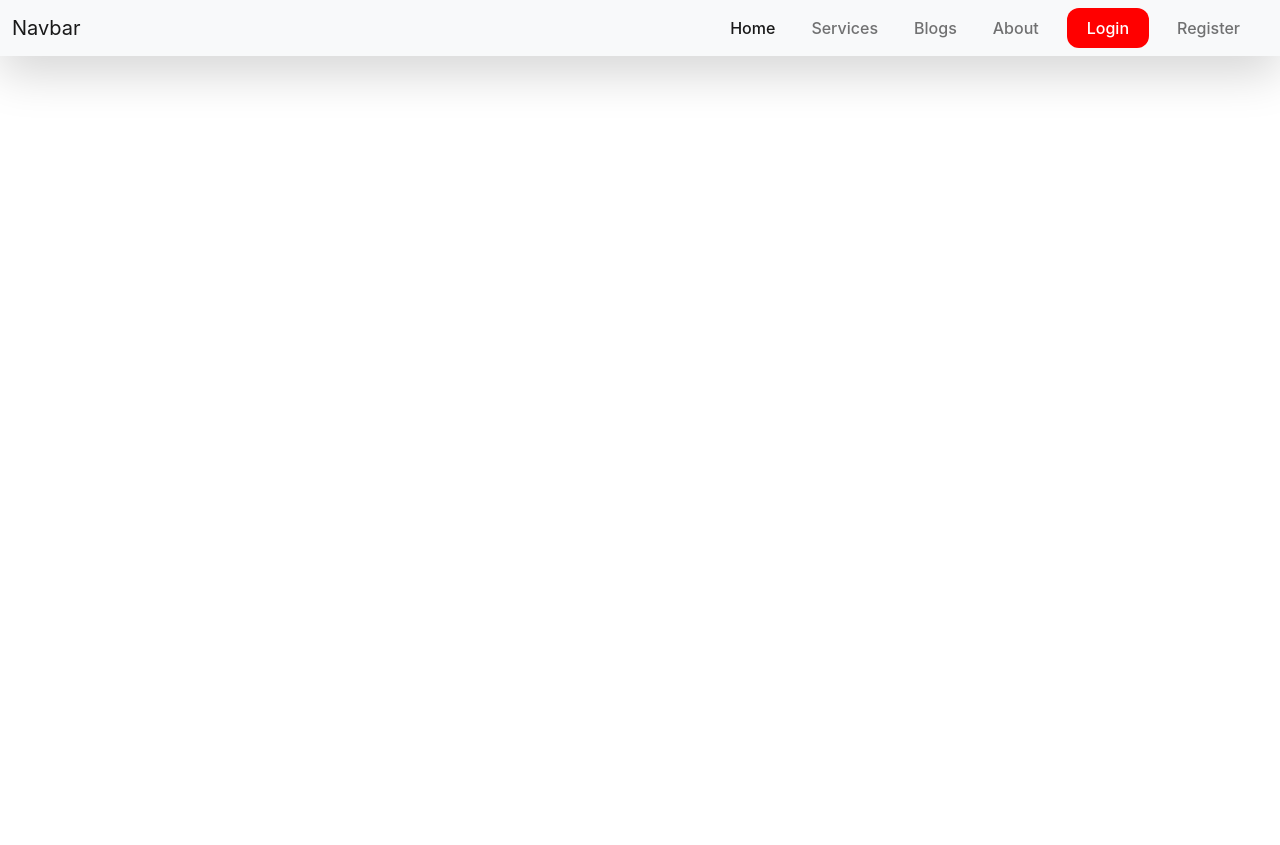
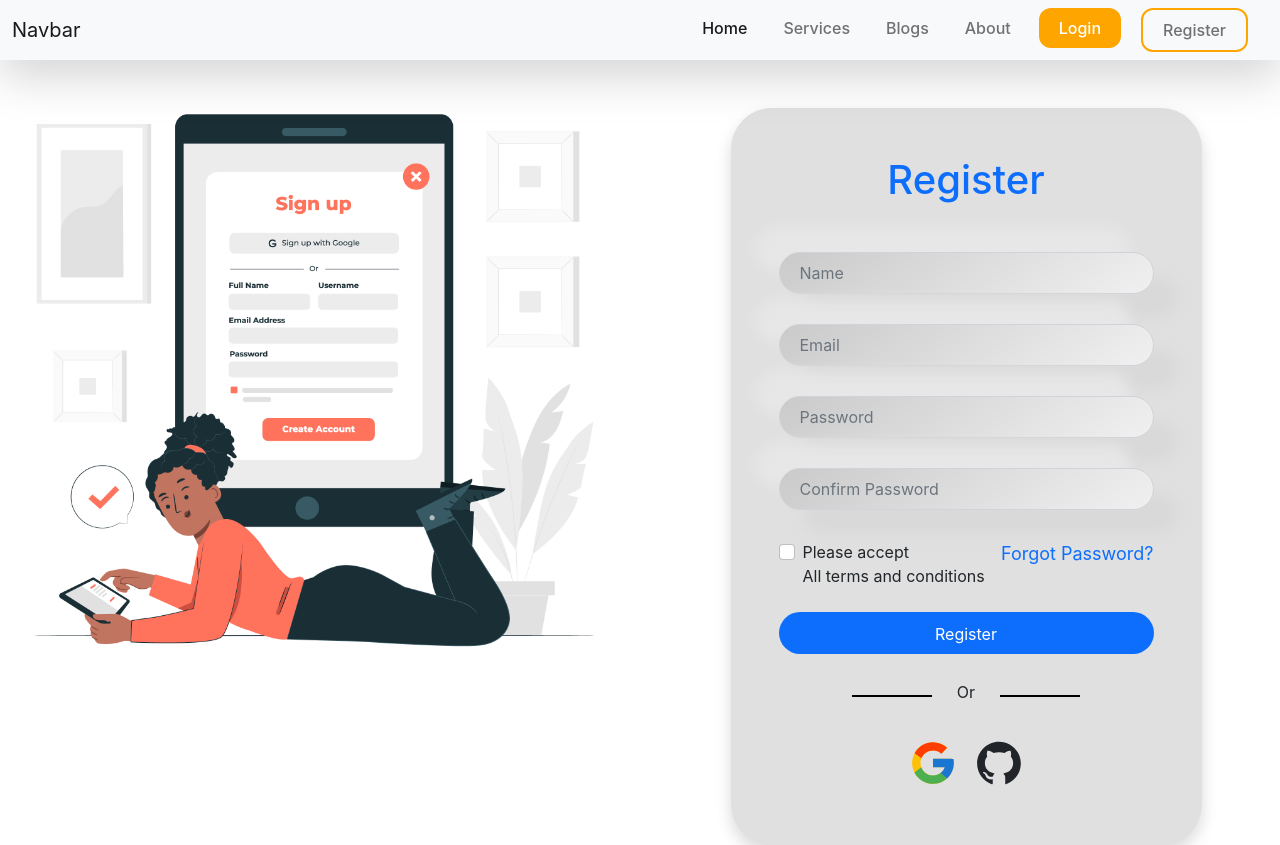
Before and after one commit to sayanpal469/independent-service-provider, a React (Create React App) app: page /register in a window 1280 px wide. Before the commit the page ends 800 px from the top, so only its background shows below. Built offline with nearby package versions, Linux system fonts and the light colour scheme.

Commit message:
register form added

```diff
--- a/package.json
+++ b/package.json
@@ -3,6 +3,7 @@
   "version": "0.1.0",
   "private": true,
   "dependencies": {
+    "@react-icons/all-files": "^4.1.0",
     "@testing-library/jest-dom": "^5.16.4",
     "@testing-library/react": "^13.1.1",
     "@testing-library/user-event": "^13.5.0",
@@ -10,6 +11,7 @@
     "react": "^18.0.0",
     "react-dom": "^18.0.0",
     "react-firebase-hooks": "^5.0.3",
+    "react-icons": "^4.3.1",
     "react-router-dom": "^6.3.0",
     "react-scripts": "5.0.1",
     "web-vitals": "^2.1.4"
--- a/src/App.js
+++ b/src/App.js
@@ -2,6 +2,8 @@ import { Route, Routes } from 'react-router-dom';
 import Navbar from './components/SharedPages/Navbar/Navbar';
 import Home from './components/HomeSection/Home/Home';
 import Services from './components/HomeSection/Service/Services';
+import Register from './components/LoginSection/Register/Register';
+import Login from './components/LoginSection/Login/Login';
 
 function App() {
   return (
@@ -10,6 +12,8 @@ function App() {
       <Routes>
           <Route path='/' element={ <Home/> }></Route>
           <Route path='/services' element={ <Services/> }></Route>
+          <Route path='/login' element={ <Login/> }></Route>
+          <Route path='/register' element={ <Register/> }></Route>
       </Routes>
     </div>
   );
--- a/src/components/HomeSection/Service/Service.js
+++ b/src/components/HomeSection/Service/Service.js
@@ -5,7 +5,7 @@ import './Service.css'
 const Service = ({service}) => {
     const {picture, balance, category} = service
     return (
-        <div class="text-center card col-lg-3 m-3 col-md-6 col-sm-12 col-12 border-0 shadow" style={{width: '18rem'}}>
+        <div class="text-center card col-lg-4 m-3 col-md-6 col-sm-12 col-12 border-0 shadow" style={{width: '18rem'}}>
         <img src={picture} class="card-img-top img-fluid" alt="..."/>
         <div class="card-body">
           <h5 class="card-title">{category}</h5>
--- a/src/components/HomeSection/Service/Services.js
+++ b/src/components/HomeSection/Service/Services.js
@@ -8,7 +8,7 @@ const Services = () => {
 
     return (
         <div className=''>
-            <h1>This is card</h1>
+            <h1 className='text-center my-5 text-primary'>My Services</h1>
             <div className='row px-5'>
                 {
                     services.map(service => <Service key={service.id} service={service}></Service>)
--- /dev/null
+++ b/src/components/LoginSection/Login/Login.js
@@ -0,0 +1,11 @@
+import React from 'react';
+
+const Login = () => {
+    return (
+        <div>
+
+        </div>
+    );
+};
+
+export default Login;
--- /dev/null
+++ b/src/components/LoginSection/Register/Register.css
@@ -0,0 +1,56 @@
+.sign-up-img img{
+    width: 100%;
+    height: auto;
+    padding-top: auto;
+    margin: auto;
+}
+
+#form{
+    border-radius: 41px;
+background: #e0e0e0;
+box-shadow:  27px 27px 54px #bababa,
+             -27px -27px 54px #ffffff;
+}
+
+.input{
+    margin-bottom: 30px;
+    padding: 8px;
+    padding-left: 20px;
+    border-radius: 62px;
+background: linear-gradient(145deg, #cacaca, #f0f0f0);
+box-shadow:  24px 24px 14px #d9d9d9,
+             -24px -24px 14px #e7e7e7;
+}
+
+.btn{
+    border-radius: 40px;
+    border: none;
+    padding-top: 10px;
+    padding-bottom: 8px;
+}
+
+.btn:hover{
+    background: orange;
+}
+
+#forgot{
+    font-size: 18px;
+    text-decoration: none;
+}
+
+.or-area{
+    display: flex;
+    justify-content: center;
+    align-items: center;
+
+}
+
+.dag{
+    border: 1px solid black;
+    width: 80px;
+    margin: 25px;
+}
+
+.social{
+    font-size: 20px;
+}
--- /dev/null
+++ b/src/components/LoginSection/Register/Register.js
@@ -0,0 +1,86 @@
+import React from 'react';
+import signUp from '../../../assets/Sign Up/6333050.jpg'
+import './Register.css'
+import auth from '../../../firebase.init'
+import { useCreateUserWithEmailAndPassword } from 'react-firebase-hooks/auth';
+import { Link, useNavigate } from 'react-router-dom';
+import SocialLogin from '../SocialLogin/SocialLogin';
+
+
+const Register = () => {
+    const navigate = useNavigate()
+
+    const [
+        createUserWithEmailAndPassword,
+        user,
+        loading,
+        error,
+      ] = useCreateUserWithEmailAndPassword(auth);
+
+
+    if(user) {
+        navigate('/')
+    }
+
+    const handelSubmit = (e) => {
+        e.preventDefault()
+
+        const email = e.target.email.value
+        const password = e.target.password.value
+
+        createUserWithEmailAndPassword(email, password)
+    }
+
+    return (
+        <div className='row'>
+            <div className='col-lg-6 sign-up-img'>
+            <img src={signUp} alt="" />
+            </div>
+
+      <div className='col-lg-6'>
+        <form id='form' onSubmit={handelSubmit} className='w-75 mx-auto mt-5 shadow p-5 h-auto'>
+        <h1 className='text-center mb-5 text-primary'>Register</h1>
+
+        <div class="mb-3">
+        <input  name='name' type="email" class="input form-control" id="exampleInputEmail1" aria-describedby="emailHelp" placeholder='Name'/>
+        </div>
+
+
+        <div class="mb-3">
+        <input  name='email' type="email" class="input form-control" id="exampleInputEmail1" aria-describedby="emailHelp" placeholder='Email'/>
+        </div>
+
+    <div class="mb-3">
+    <input name='password' type="password" class="form-control input" id="exampleInputPassword1" placeholder='Password'/>
+    </div>
+
+    <div class="mb-3">
+    <input name='password' type="password" class="form-control input" id="exampleInputPassword1" placeholder='Confirm Password'/>
+    </div>
+
+
+    <div className='d-flex justify-content-between mb-2'>
+    <div class="mb-3 form-check">
+    <input type="checkbox" class="form-check-input" id="exampleCheck1"/>
+    <label class="form-check-label" for="exampleCheck1">Please accept <br /> All terms and conditions</label>
+    </div>
+
+    <Link id='forgot' to='/login'>Forgot Password?</Link>
+    </div>
+
+
+  <button type="submit" class="btn btn-primary w-100">Register</button>
+  <div className='or-area mt-3'>
+    <div className='dag'></div>
+    <p className='mt-2'>Or</p>
+    <div className='dag'></div>
+  </div>
+
+  <SocialLogin/>
+</form>
+</div>
+</div>
+    );
+};
+
+export default Register;
--- /dev/null
+++ b/src/components/LoginSection/SocialLogin/SocialLogin.css
@@ -0,0 +1,5 @@
+.social{
+    display: flex;
+    justify-content: center;
+    font-size: 50px;
+}
--- /dev/null
+++ b/src/components/LoginSection/SocialLogin/SocialLogin.js
@@ -0,0 +1,31 @@
+import React from 'react';
+import { FcGoogle } from "react-icons/fc";
+import { AiFillGithub } from "react-icons/ai";
+import './SocialLogin.css'
+import { Link, useNavigate } from 'react-router-dom';
+import { useSignInWithGoogle } from 'react-firebase-hooks/auth';
+import auth from '../../../firebase.init';
+
+const SocialLogin = () => {
+    const navigate = useNavigate()
+
+    const [signInWithGoogle, user, loading, error] = useSignInWithGoogle(auth);
+
+    if(user) {
+        navigate('/')
+    }
+
+    return (
+        <div className='social'>
+            <Link onClick={ () => signInWithGoogle()} className='me-2' to='/'>
+            <FcGoogle/>
+            </Link>
+
+            <Link className='text-dark ms-2' to='/'>
+            <AiFillGithub/>
+            </Link>
+        </div>
+    );
+};
+
+export default SocialLogin;
--- a/src/components/SharedPages/Navbar/Navbar.css
+++ b/src/components/SharedPages/Navbar/Navbar.css
@@ -5,7 +5,7 @@ ul li{
 }
 
 #login{
-    background: red;
+    background: orange;
     color: #fff;
     border-radius: 12px;
     padding-left: 20px;
@@ -16,3 +16,22 @@ ul li{
 #login:hover{
     background: blue;
 }
+
+#register{
+    padding-left: 20px;
+    padding-right: 20px;
+    border: 2px solid orange;
+    border-radius: 12px;
+    transition: 0.3s;
+}
+
+#register:hover{
+    background-color: orange;
+    color: #fff;
+}
+
+.my-nav{
+    position: absolute;
+    z-index: 10;
+    width: 100%;
+}
--- a/src/components/SharedPages/Navbar/Navbar.js
+++ b/src/components/SharedPages/Navbar/Navbar.js
@@ -25,10 +25,10 @@ const Navbar = () => {
           <Link to='/' className="nav-link">About</Link>
         </li>
         <li className="nav-item">
-          <Link id='login' to='/' className="nav-link">Login</Link>
+          <Link id='login' to='/login' className="nav-link">Login</Link>
         </li>
         <li className="nav-item">
-          <Link id='register' to='/' className="nav-link">Register</Link>
+          <Link id='register' to='/register' className="nav-link">Register</Link>
         </li>
       </ul>
     </div>
--- a/src/firebase.init.js
+++ b/src/firebase.init.js
@@ -1,5 +1,6 @@
 // Import the functions you need from the SDKs you need
 import { initializeApp } from "firebase/app";
+import { getAuth } from 'firebase/auth'
 // TODO: Add SDKs for Firebase products that you want to use
 // https://firebase.google.com/docs/web/setup#available-libraries
 
@@ -15,3 +16,7 @@ const firebaseConfig = {
 
 // Initialize Firebase
 const app = initializeApp(firebaseConfig);
+
+const auth = getAuth(app)
+
+export default auth
```
Also changed, not shown: src/assets/Sign Up/6333050.jpg (added), 1 other file (tests, documents, lock files or other folders).
